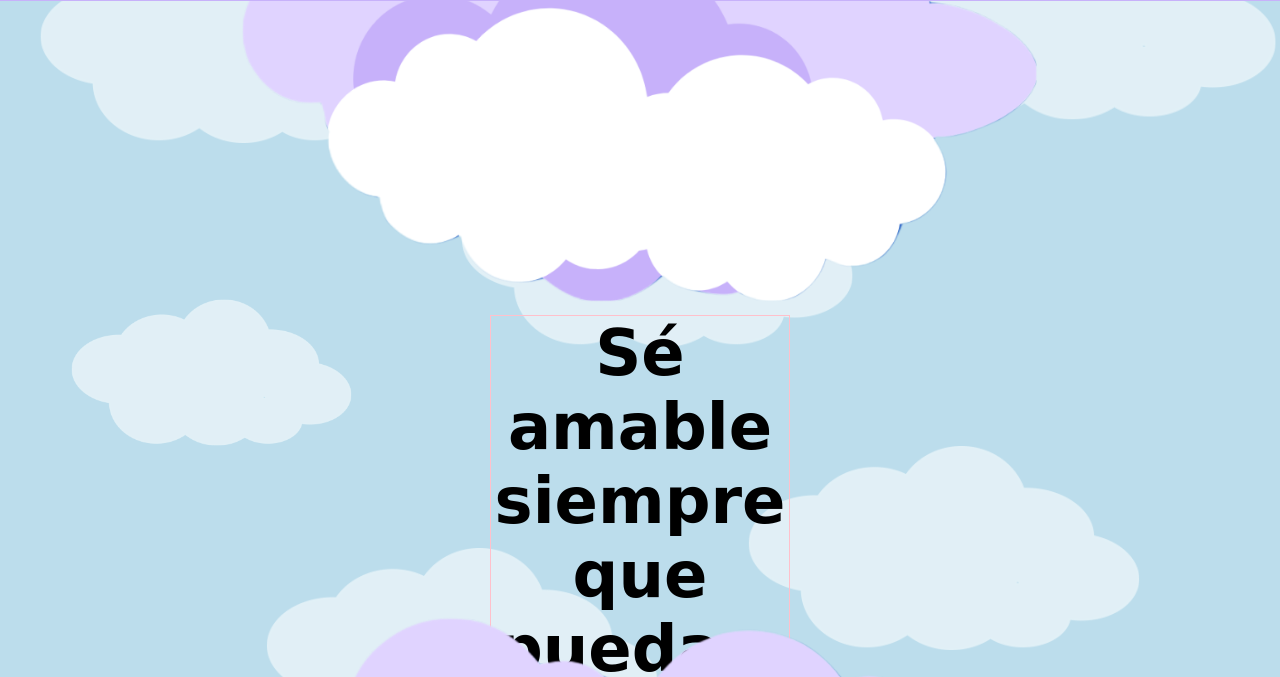
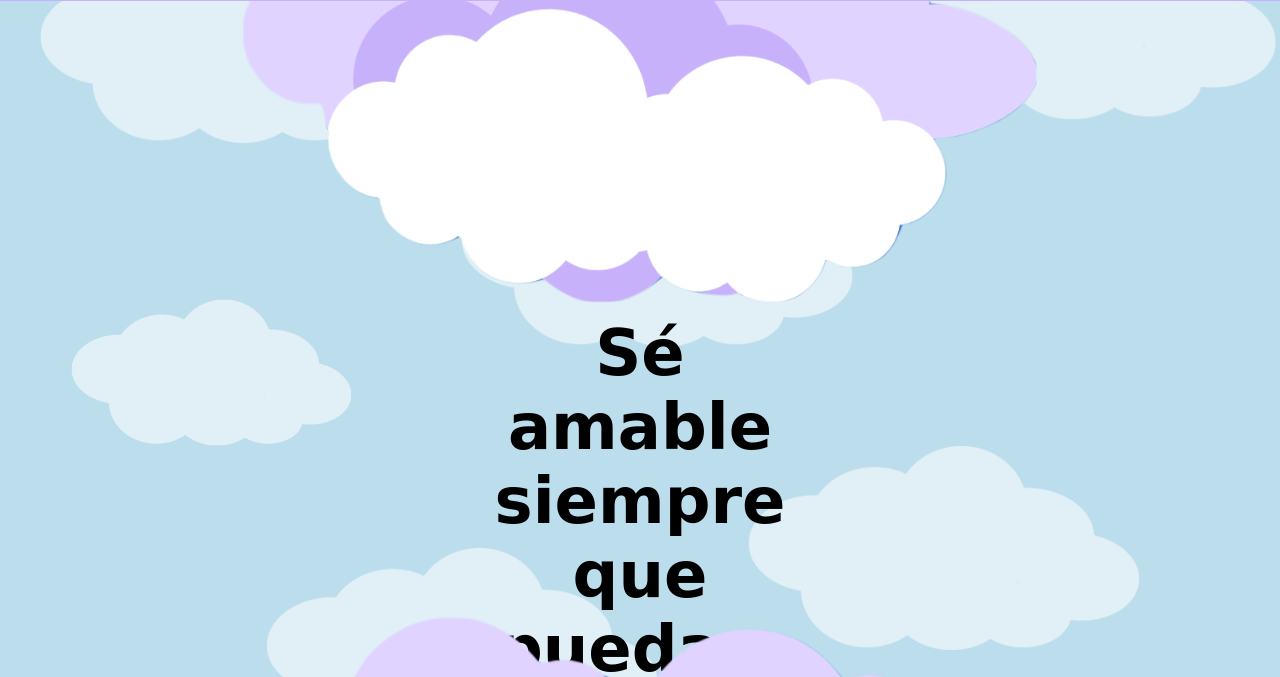
Before and after one commit to caracassweetcloud/caracassweetcloud.github.io, a plain HTML site: page index.html in a window 1280 px wide. Shown: the part 123-800 px from the top of the page. Drawn offline with Linux system fonts and the light colour scheme; a web font is replaced by a local one.

Commit message:
second commit

```diff
--- a/style.css
+++ b/style.css
@@ -37,8 +37,6 @@ header{
 .frase{
 	font-family: 'Licorice', cursive;
 	font-size: 5vw;
-
-	border: 1px solid pink;
 	text-align: center;
 	z-index: -5;
 }
```
